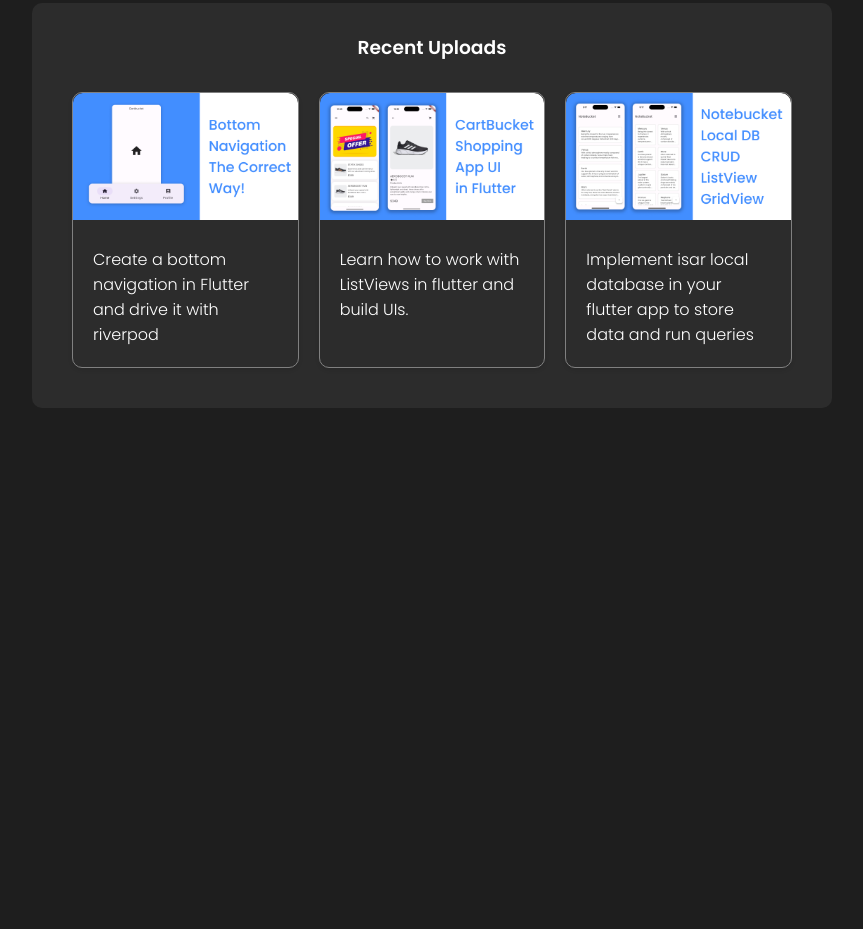
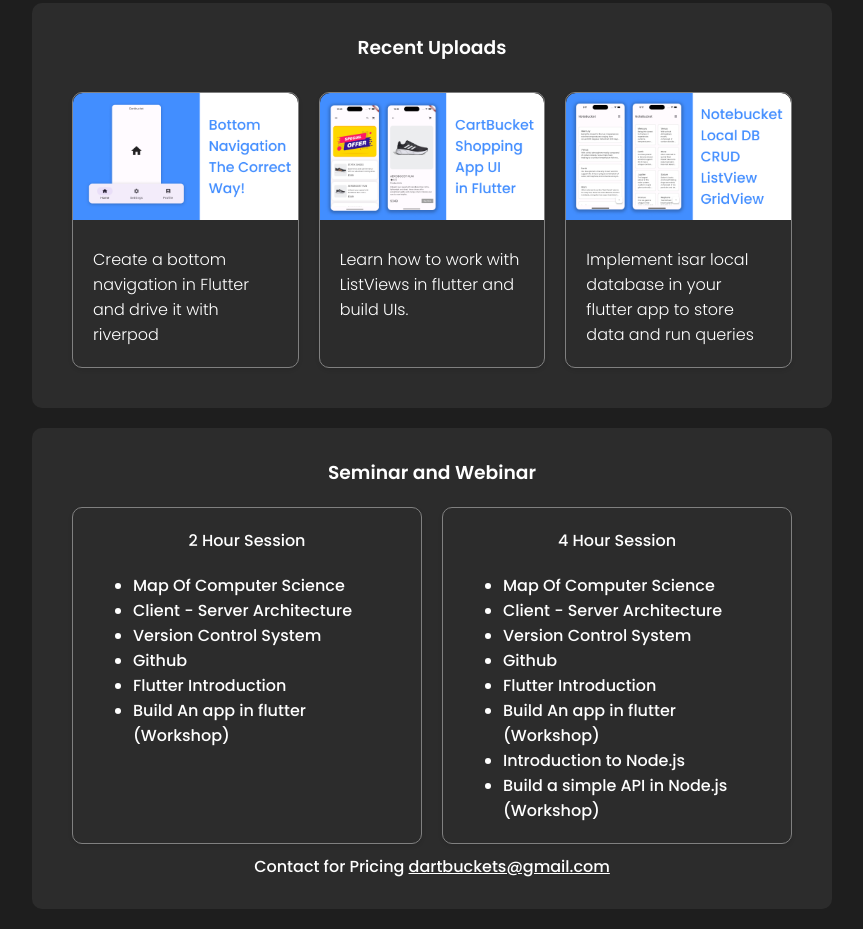
Before and after one commit to dartbucket/website, a plain HTML site: page index.html in a window 1280 px wide. Shown: the part 558-1487 px from the top of the page, without its empty margins (208-1071 px from the left). Before the commit the page ends 986 px from the top, so only its background shows below. Drawn offline with Linux system fonts and the light colour scheme.

Commit message:
Seminar and Webinar sections Added

```diff
--- a/assets/style/style.css
+++ b/assets/style/style.css
@@ -152,6 +152,41 @@ section{
     border-radius: 10px 10px 0px 0px;
 }
 
+.seminar-section {
+    padding: 30px;
+    display: block;
+}
+
+.seminar-section > h3 {
+    text-align: center;
+}
+
+.seminar-card-container{
+    display: flex;
+    justify-content: space-between;
+    align-items: stretch;
+    flex-wrap: wrap;
+}
+
+.seminar-card {
+    flex: 1;
+    padding: 20px;
+    align-items: center;
+    box-shadow: 0 2px 4px rgba(0, 0, 0, 0.1);
+    border-radius: 10px;
+    margin: 10px;
+    flex-direction: row;
+    border: 0.5px solid grey;
+    position: relative;
+    overflow: hidden;
+    cursor: pointer;
+    margin-top: 20px;
+}
+
+.seminar-card > p {
+    text-align: center;
+    margin-bottom: 20px;
+}
 .ripple {
     position: absolute;
     border-radius: 50%;
@@ -192,6 +227,9 @@ section{
     .video-card-container{
         flex-direction: column;
     }
+    .seminar-card-container{
+        display: block;
+    }
 }
 
 /* Tablet View */
@@ -201,6 +239,10 @@ section{
         display: flex;
         flex-direction: row;
         flex-wrap: wrap;
+    }
+
+    .seminar-card-container{
+        display: block;
     }
 
     .tech-card {
--- a/index.html
+++ b/index.html
@@ -85,6 +85,42 @@
             </div>
 
         </section>
+
+        <section class="seminar-section">
+            <h3>Seminar and Webinar</h3>
+            <div class="seminar-card-container">
+                <div class="seminar-card">
+                    <p>
+                        2 Hour Session
+                        <ul>
+                            <li>Map Of Computer Science</li>
+                            <li>Client - Server Architecture</li>
+                            <li>Version Control System</li>
+                            <li>Github</li>
+                            <li>Flutter Introduction</li>
+                            <li>Build An app in flutter (Workshop)</li>
+                        </ul>
+                    </p>
+                </div>
+                <div class="seminar-card">
+                    <p>
+                        4 Hour Session
+                    </p>
+                    <ul>
+                        <li>Map Of Computer Science</li>
+                        <li>Client - Server Architecture</li>
+                        <li>Version Control System</li>
+                        <li>Github</li>
+                        <li>Flutter Introduction</li>
+                        <li>Build An app in flutter (Workshop)</li>
+                        <li>Introduction to Node.js</li>
+                        <li>Build a simple API in Node.js (Workshop)</li>
+                    </ul>
+                </div>
+            </div>
+
+            <p style="text-align: center;">Contact for Pricing <a href="mailto:dartbucket@gmail.com">dartbuckets@gmail.com</a></p>
+        </section>
     </div>
 
     <script src="app.js"></script>
```
